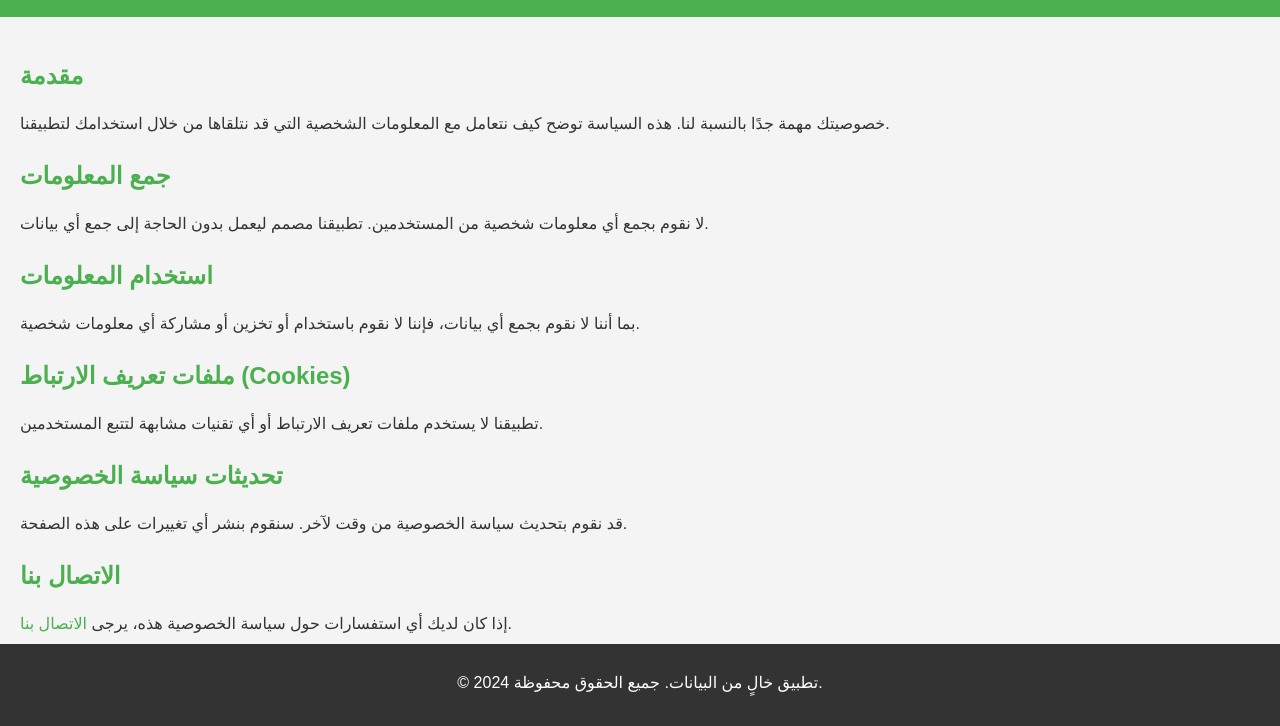
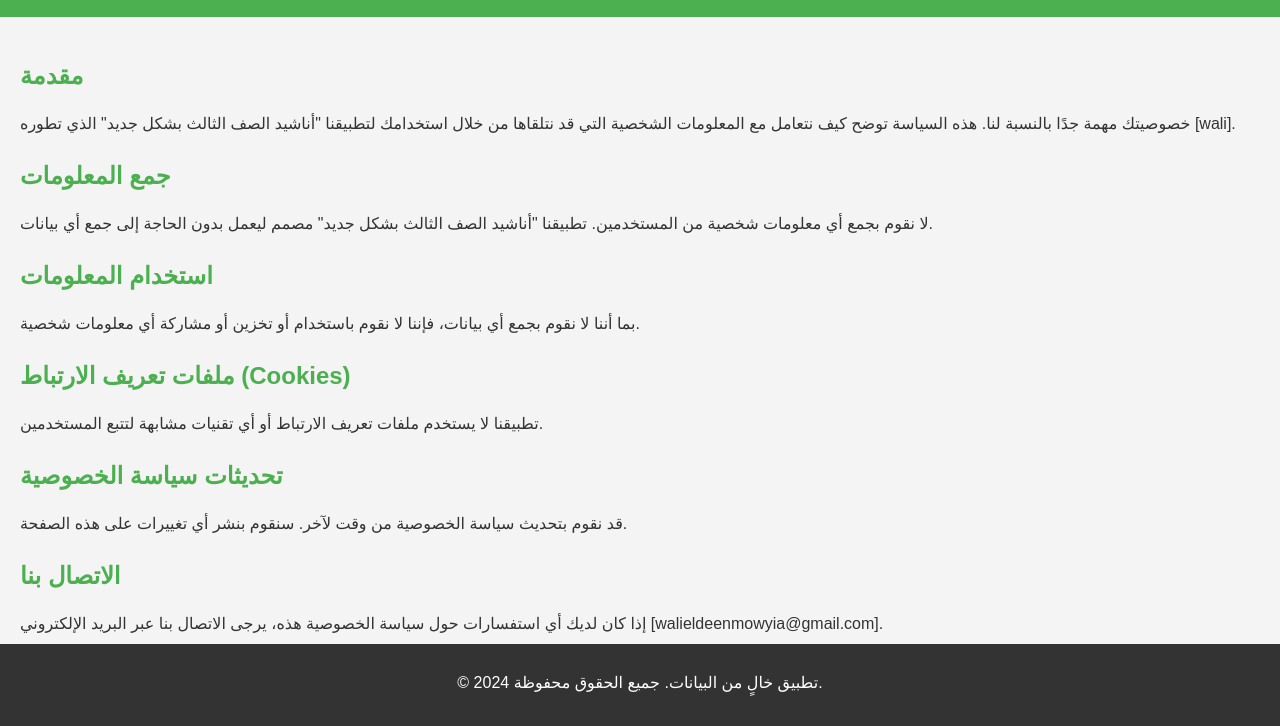
Before and after one commit to hassenboss/privacy-policy-p, a plain HTML site: page index.html in a window 1280 px wide. Shown: the part 74-800 px from the top of the page. Drawn offline with Linux system fonts and the light colour scheme.

Commit message:
Update index.html

```diff
--- a/index.html
+++ b/index.html
@@ -14,10 +14,10 @@
     <main>
         <section class="privacy-policy">
             <h2>مقدمة</h2>
-            <p>خصوصيتك مهمة جدًا بالنسبة لنا. هذه السياسة توضح كيف نتعامل مع المعلومات الشخصية التي قد نتلقاها من خلال استخدامك لتطبيقنا.</p>
+            <p>خصوصيتك مهمة جدًا بالنسبة لنا. هذه السياسة توضح كيف نتعامل مع المعلومات الشخصية التي قد نتلقاها من خلال استخدامك لتطبيقنا "أناشيد الصف الثالث بشكل جديد" الذي تطوره [wali].</p>
 
             <h2>جمع المعلومات</h2>
-            <p>لا نقوم بجمع أي معلومات شخصية من المستخدمين. تطبيقنا مصمم ليعمل بدون الحاجة إلى جمع أي بيانات.</p>
+            <p>لا نقوم بجمع أي معلومات شخصية من المستخدمين. تطبيقنا "أناشيد الصف الثالث بشكل جديد" مصمم ليعمل بدون الحاجة إلى جمع أي بيانات.</p>
 
             <h2>استخدام المعلومات</h2>
             <p>بما أننا لا نقوم بجمع أي بيانات، فإننا لا نقوم باستخدام أو تخزين أو مشاركة أي معلومات شخصية.</p>
@@ -29,7 +29,7 @@
             <p>قد نقوم بتحديث سياسة الخصوصية من وقت لآخر. سنقوم بنشر أي تغييرات على هذه الصفحة.</p>
 
             <h2>الاتصال بنا</h2>
-            <p>إذا كان لديك أي استفسارات حول سياسة الخصوصية هذه، يرجى <a href="mailto:walieldeenmowyia@gmail.com">الاتصال بنا</a>.</p>
+            <p>إذا كان لديك أي استفسارات حول سياسة الخصوصية هذه، يرجى الاتصال بنا عبر البريد الإلكتروني [walieldeenmowyia@gmail.com].</p>
         </section>
     </main>
 
```
